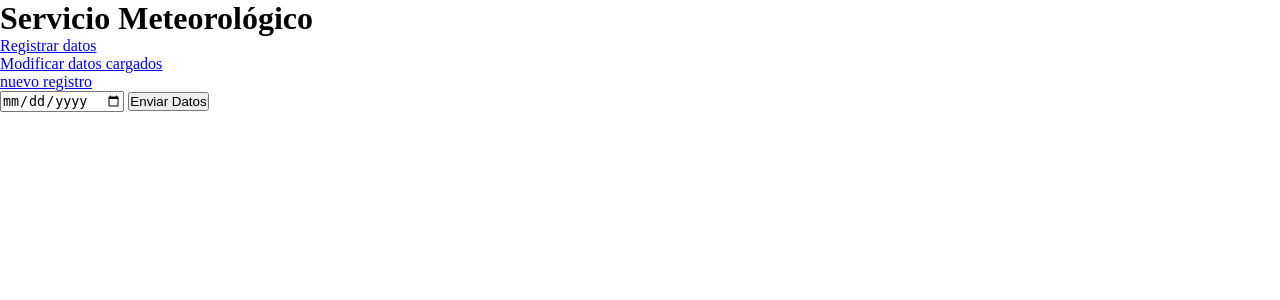
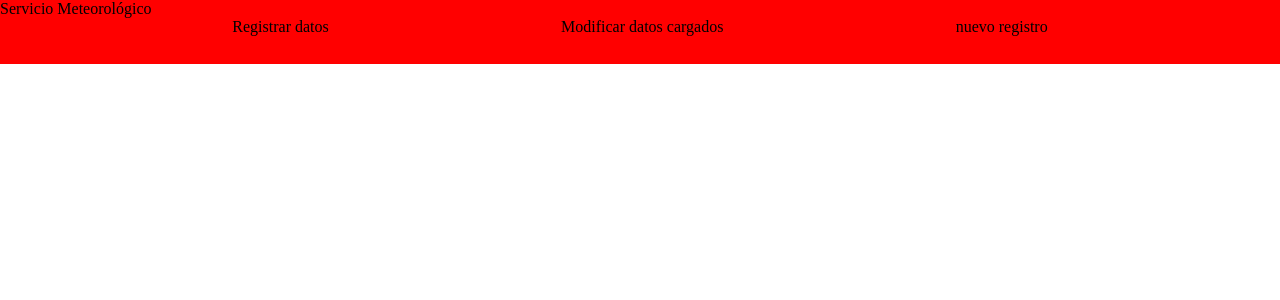
Before and after one commit to Galo98/ServcioMeteorologico, a PHP site: page / in a window 1280 px wide. Shown: the top 300 px of the page. Run offline with PHP 8.4, Linux system fonts and the light colour scheme.

Commit message:
aplicando estilos basicos al index y header

```diff
--- /dev/null
+++ b/assets/css/header.css
@@ -0,0 +1,29 @@
+.cabecera{
+    width: 100%;
+    height: 8vh;
+    background-color: var(--color-rojo-100);
+}
+
+.cabecera-logo{
+    color: var(--color-logo-nav);
+    font: var(--fuente-titulo-nav);
+}
+
+.cabecera-nav{
+    list-style: none;
+}
+
+.cabecera__nav-lista{
+    display: flex;
+    justify-content: space-evenly;
+}
+
+.cabecera__nav__lista-item{
+
+}
+
+.__lista__item-link{
+    text-decoration: none;
+    color: var(--color-texto-nav);
+    font: var(--fuente-nav);
+}
--- /dev/null
+++ b/assets/css/variables.css
@@ -0,0 +1,5 @@
+:root{
+
+    --color-rojo-100: red;
+
+}
--- a/index.php
+++ b/index.php
@@ -13,22 +13,21 @@
     <meta name="viewport" content="width=device-width, initial-scale=1.0">
     <title>Servicio Meteorológico</title>
     <link rel="stylesheet" href="assets/css/index.css">
+    <link rel="stylesheet" href="assets/css/header.css">
+    <link rel="stylesheet" href="assets/css/variables.css">
 </head>
 <body>
-  <header>
-    <h1>Servicio Meteorológico</h1>
-    <nav>
-      <ul>
-      <li><a href="ingreso.php">Registrar datos</a></li>
-      <li><a href="editar.php">Modificar datos cargados</a></li>
-      <li><a href="nuevoingreso.php">nuevo registro</a></li>
+  <header class="cabecera">
+    <h1 class="cabecera-logo">Servicio Meteorológico</h1>
+    <nav class="cabecera-nav">
+      <ul class="cabecera__nav-lista">
+      <li class="cabecera__nav__lista-item"><a class="__lista__item-link" href="ingreso.php">Registrar datos</a></li>
+      <li class="cabecera__nav__lista-item"><a class="__lista__item-link" href="editar.php">Modificar datos cargados</a></li>
+      <li class="cabecera__nav__lista-item"><a class="__lista__item-link" href="nuevoingreso.php">nuevo registro</a></li>
       </ul>
     </nav>
   </header>
-    <form action="validar.php" method="post">
-      <input type="date" name="date" required >
-      <input type="submit" name="consulta" value="Enviar Datos">
-      <br>
-    </form>
+
+
 </body>
 </html>
```
